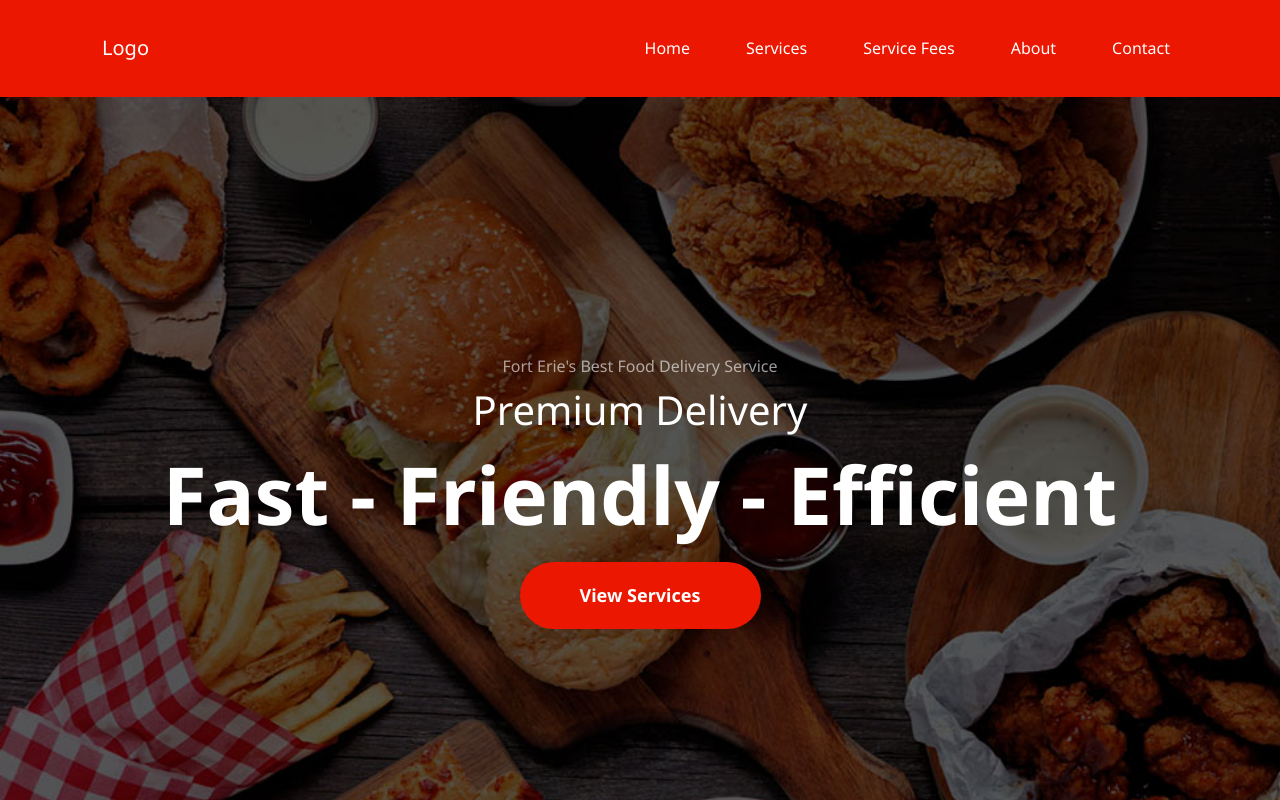
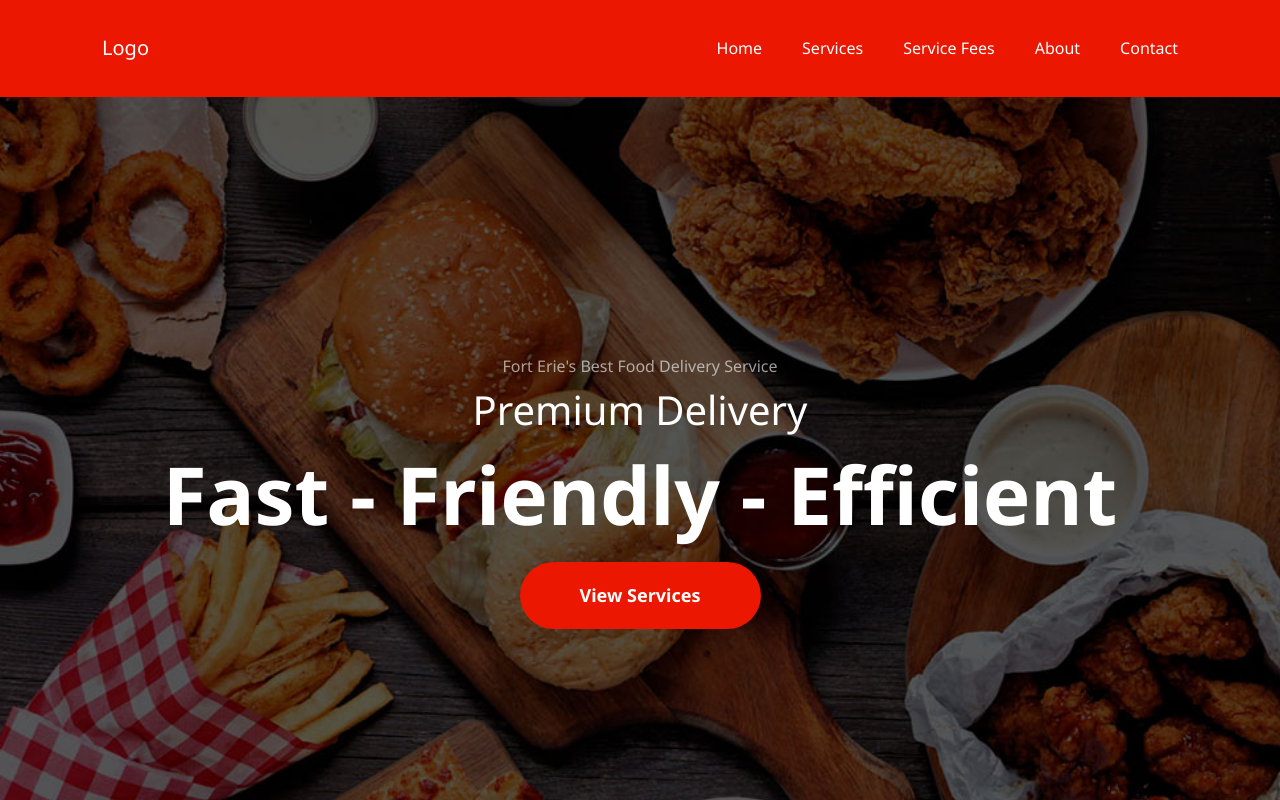
Before and after one commit to prem-deliv/prem-deliv, a Next.js app: page / in a window 1280 px wide. Shown: the top 800 px of the page. Built offline with nearby package versions, Linux system fonts and the light colour scheme.

Commit message:
redo nav with react-bootstrap

```diff
--- a/components/shared/nav/Navigation.module.scss
+++ b/components/shared/nav/Navigation.module.scss
@@ -16,5 +16,16 @@
     &:hover {
       color: $black;
     }
+    @include bp-tablet-sm {
+      padding-right: 0px;
+      padding-left: 0px;
+    }
   }
 }
+
+// @media (min-width: 992px) {
+//   .navbar-expand-lg .navbar-nav {
+//     display: flex;
+//     align-items: center;
+//   }
+// }
--- a/components/shared/nav/Navigation.tsx
+++ b/components/shared/nav/Navigation.tsx
@@ -14,21 +14,11 @@ const Navigation = () => {
           <Navbar.Toggle aria-controls="basic-navbar-nav" />
           <Navbar.Collapse id="basic-navbar-nav">
             <Nav className="ms-auto">
-              <Nav.Link>
-                <Link href="/">Home</Link>
-              </Nav.Link>
-              <Nav.Link>
-                <Link href="/services">Services</Link>
-              </Nav.Link>
-              <Nav.Link>
-                <Link href="/service-fees">Service Fees</Link>
-              </Nav.Link>
-              <Nav.Link>
-                <Link href="/about">About</Link>
-              </Nav.Link>
-              <Nav.Link>
-                <Link href="/contact">Contact</Link>
-              </Nav.Link>
+              <Link href="/">Home</Link>
+              <Link href="/services">Services</Link>
+              <Link href="/service-fees">Service Fees</Link>
+              <Link href="/about">About</Link>
+              <Link href="/contact">Contact</Link>
             </Nav>
           </Navbar.Collapse>
         </Container>
```
